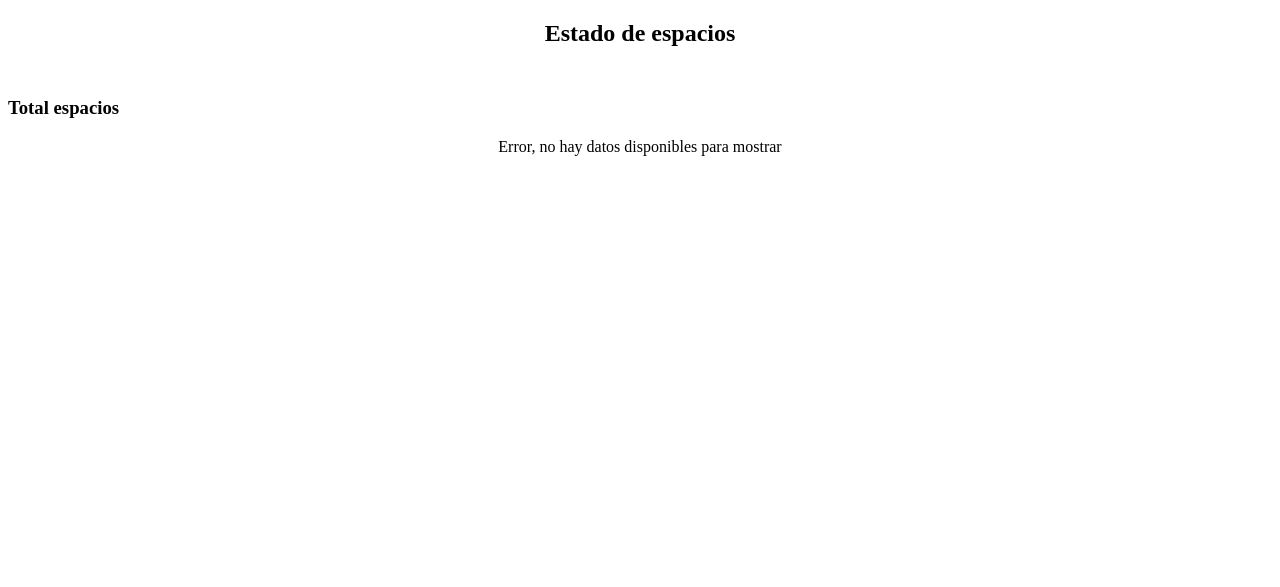
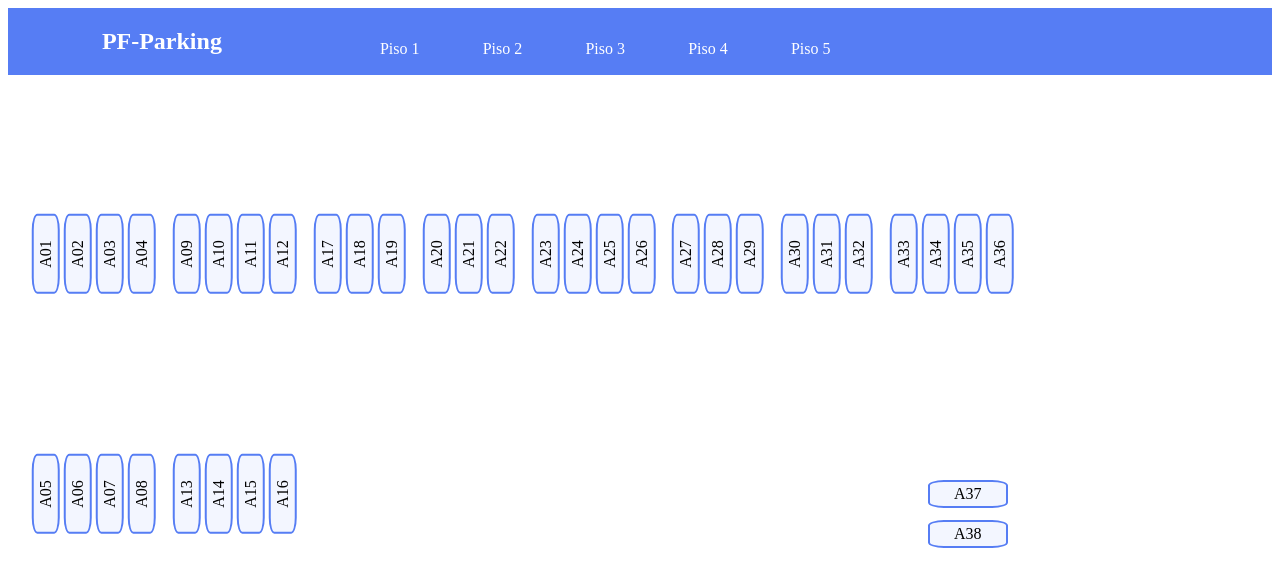
Before and after one commit to Rody21/Code, a Flask app: page / in a window 1280 px wide. Shown: the top 587 px of the page. Run offline with Flask 3, Linux system fonts and the light colour scheme; data that the repository does not hold is empty; some libraries are stand-ins or nearby versions.

Commit message:
Foot 1 ready

```diff
--- a/app/app.py
+++ b/app/app.py
@@ -11,7 +11,7 @@
 def actualizar_datos():
     conexion_MySQLdb = connectionBD()
     mycursor = conexion_MySQLdb.cursor(dictionary=True)
-    querySQL = SELECT_ORDER
+    querySQL = SELECT_FOOT1
     mycursor.execute(querySQL)
     data = mycursor.fetchall()
     total = mycursor.rowcount
@@ -23,7 +23,7 @@
 
 # Configuración de la tarea programada para actualizar datos cada 2 segundos
 scheduler = BackgroundScheduler()
-scheduler.add_job(actualizar_datos, 'interval', seconds=2)
+scheduler.add_job(actualizar_datos, 'interval', seconds=10)
 scheduler.start()
 
 # Ruta principal que muestra los datos almacenados en la configuración de la aplicación
@@ -31,12 +31,16 @@
 def inicio():
     data = app.config.get('dataParking', [])
     total = app.config.get('dataTotal', 0)
-    return render_template('index.html', dataParking=data, dataTotal=total)
+    return render_template('Foot1.html', dataParking=data, dataTotal=total)
 
 @app.route('/get_data')
 def get_data():
     data = app.config.get('dataParking', [])
     return jsonify(data)
+
+@app.route('/Page1')
+def otra_pagina():
+    return render_template("Foot1.html")
 
 # Manejo de errores 404
 @app.errorhandler(404)
--- /dev/null
+++ b/app/static/css/Parking.css
@@ -0,0 +1,230 @@
+body .container .Piso1 {
+    position: absolute;
+    display: flex;
+
+    width: 75.5px;
+    height: 24px;
+    transform: rotate(270deg);
+}
+
+body .container .Rot {
+    transform: rotate(0deg);
+}
+
+body .container .Park {
+    justify-content: center;
+    align-items: center;
+    flex-shrink: 0;
+    border-radius: 20%;
+    border: 2px solid #567DF4;
+    background-color: #F3F6FF;
+}
+
+
+body .container #A1 {
+    top: 30%;
+    left: 0.5%;
+}
+
+body .container #A2 {
+    top: 30%;
+    left: 3%;
+}
+
+body .container #A3 {
+    top: 30%;
+    left: 5.5%;
+}
+
+body .container #A4 {
+    top: 30%;
+    left: 8%;
+}
+
+body .container #A5 {
+    top: 60%;
+    left: 0.5%;
+}
+
+body .container #A6 {
+    top: 60%;
+    left: 3%;
+}
+
+body .container #A7 {
+    top: 60%;
+    left: 5.5%;
+}
+
+body .container #A8 {
+    top: 60%;
+    left: 8%;
+}
+
+body .container #A9 {
+    top: 30%;
+    left: 11.5%;
+}
+
+body .container #A10 {
+    top: 30%;
+    left: 14%;
+}
+
+body .container #A11 {
+    top: 30%;
+    left: 16.5%;
+}
+
+body .container #A12 {
+    top: 30%;
+    left: 19%;
+}
+
+body .container #A13 {
+    top: 60%;
+    left: 11.5%;
+}
+
+body .container #A14 {
+    top: 60%;
+    left: 14%;
+}
+
+body .container #A15 {
+    top: 60%;
+    left: 16.5%;
+}
+
+body .container #A16 {
+    top: 60%;
+    left: 19%;
+}
+
+body .container #A17 {
+    top: 30%;
+    left: 22.5%;
+}
+
+body .container #A18 {
+    top: 30%;
+    left: 25%;
+}
+
+body .container #A19 {
+    top: 30%;
+    left: 27.5%;
+}
+
+body .container #A20 {
+    top: 30%;
+    left: 31%;
+}
+
+body .container #A21 {
+    top: 30%;
+    left: 33.5%;
+}
+
+body .container #A22 {
+    top: 30%;
+    left: 36%;
+}
+
+body .container #A23 {
+    top: 30%;
+    left: 39.5%;
+}
+
+body .container #A24 {
+    top: 30%;
+    left: 42%;
+}
+
+body .container #A25 {
+    top: 30%;
+    left: 44.5%;
+}
+
+body .container #A26 {
+    top: 30%;
+    left: 47%;
+}
+
+body .container #A27 {
+    top: 30%;
+    left: 50.5%;
+}
+
+body .container #A28 {
+    top: 30%;
+    left: 53%;
+}
+
+body .container #A29 {
+    top: 30%;
+    left: 55.5%;
+}
+
+body .container #A30 {
+    top: 30%;
+    left: 59%;
+}
+
+body .container #A31 {
+    top: 30%;
+    left: 61.5%;
+}
+
+body .container #A32 {
+    top: 30%;
+    left: 64%;
+}
+
+body .container #A33 {
+    top: 30%;
+    left: 67.5%;
+}
+
+body .container #A34 {
+    top: 30%;
+    left: 70%;
+}
+
+body .container #A35 {
+    top: 30%;
+    left: 72.5%;
+}
+
+body .container #A36 {
+    top: 30%;
+    left: 75%;
+}
+
+body .container #A37 {
+    top: 60%;
+    left: 72.5%;
+}
+
+body .container #A38 {
+    top: 65%;
+    left: 72.5%;
+}
+
+body .container .Ocupado {
+    background-image: url(../img/car-pink.png);
+    background-position: center;
+    width: 75.5px;
+    height: 24px;
+    color: transparent;
+    /* background-color: pink; */
+    justify-content: center;
+    align-items: center;
+    flex-shrink: 0;
+    border-radius: 20%;
+    border: 2px solid #567DF4;
+}
+
+body .container .Desocupado {
+    background-image: none;
+}
--- a/app/static/css/layout.css
+++ b/app/static/css/layout.css
@@ -2,9 +2,29 @@
     background-color: white;
 }
 
-h2{
+header{
+    width: 100%;
+    height: 10%;
+    background-color: #567DF4;
+    text-align: center;
     display: flex;
+    flex-direction: row;
     justify-content: center;
-    margin-top: 20px;
-    margin-bottom: 50px;
 }
+
+header div{
+    margin: 0 2.5% 0 2.5%;
+    padding: 2.5% 0 0 0;
+}
+
+header a{
+    color: white;
+    text-decoration: none;
+}
+header #Icono{
+    margin-left: -25%;
+    margin-right: 10%;
+    margin-top: -2.5%;
+    padding: -2.5% 0 0 0;
+    color: white;
+}
--- /dev/null
+++ b/app/static/js/Foot1.js
@@ -0,0 +1,39 @@
+function Dfoot1() {
+  fetch("/get_data")
+    .then((response) => response.json())
+    .then((data) => {
+      const Espacios = document.getElementsByClassName("Piso1");
+
+      for (let i = 0; i < Espacios.length; i++) {
+        index_1 = data[i].valor;
+        console.log(Espacios[i]);
+        div_process = Espacios[i];
+        if (index_1 == 0) {
+          //Desocupado
+          if (div_process.classList.contains("Desocupado")) {
+            console.log("OK");
+          } else {
+            div_process.classList.remove("Ocupado");
+            div_process.classList.add("Desocupado", "Park");
+          }
+        } else {
+          //Ocupado
+          if (div_process.classList.contains("Ocupado")) {
+            console.log("Ya");
+          } else {
+            div_process.classList.remove("Desocupado", "Park");
+            div_process.classList.add("Ocupado");
+          }
+        }
+      }
+    })
+    .catch((error) => {
+      console.error("Error al obtener los datos:", error);
+    });
+}
+
+// Llama a la función para actualizar datos inicialmente
+Dfoot1();
+
+// Programa la actualización cada 1 segundos
+setInterval(Dfoot1, 1000);
--- a/app/static/js/online.js
+++ b/app/static/js/online.js
@@ -61,5 +61,5 @@
 // Llama a la función para actualizar datos inicialmente
 actualizarDatos();
 
-// Programa la actualización cada 0.1 segundos
-setInterval(actualizarDatos, 100);
+// Programa la actualización cada 1 segundos
+setInterval(actualizarDatos, 1000);
--- /dev/null
+++ b/app/templates/Foot1.html
@@ -0,0 +1,124 @@
+{% extends './layout.html' %}
+
+{% block tittle %}Foot1{% endblock %}
+
+{% block body %}
+<div class="container">
+    <div id="A1" class="Piso1 Park">
+        <p>A01</p>
+    </div>
+    <div id="A2" class="Piso1 Park">
+        <p>A02 </p>
+    </div>
+    <div id="A3" class="Piso1 Park">
+        <p>A03</p>
+    </div>
+    <div id="A4" class="Piso1 Park">
+        <p>A04</p>
+    </div>
+    <div id="A5" class="Piso1 Park">
+        <p>A05</p>
+    </div>
+    <div id="A6" class="Piso1 Park">
+        <p>A06</p>
+    </div>
+    <div id="A7" class="Piso1 Park">
+        <p>A07</p>
+    </div>
+    <div id="A8" class="Piso1 Park">
+        <p>A08</p>
+    </div>
+    <div id="A9" class="Piso1 Park">
+        <p>A09</p>
+    </div>
+    <div id="A10" class="Piso1 Park">
+        <p>A10</p>
+    </div>
+    <div id="A11" class="Piso1 Park">
+        <p>A11</p>
+    </div>
+    <div id="A12" class="Piso1 Park">
+        <p>A12</p>
+    </div>
+    <div id="A13" class="Piso1 Park">
+        <p>A13</p>
+    </div>
+    <div id="A14" class="Piso1 Park">
+        <P>A14</P>
+    </div>
+    <div id="A15" class="Piso1 Park">
+        <p>A15</p>
+    </div>
+    <div id="A16" class="Piso1 Park">
+        <p>A16</p>
+    </div>
+    <div id="A17" class="Piso1 Park">
+        <p>A17</p>
+    </div>
+    <div id="A18" class="Piso1 Park">
+        <p>A18</p>
+    </div>
+    <div id="A19" class="Piso1 Park">
+        <p>A19</p>
+    </div>
+    <div id="A20" class="Piso1 Park">
+        <p>A20</p>
+    </div>
+    <div id="A21" class="Piso1 Park">
+        <p>A21</p>
+    </div>
+    <div id="A22" class="Piso1 Park">
+        <p>A22</p>
+    </div>
+    <div id="A23" class="Piso1 Park">
+        <p>A23</p>
+    </div>
+    <div id="A24" class="Piso1 Park">
+        <p>A24</p>
+    </div>
+    <div id="A25" class="Piso1 Park">
+        <p>A25</p>
+    </div>
+    <div id="A26" class="Piso1 Park">
+        <p>A26</p>
+    </div>
+    <div id="A27" class="Piso1 Park">
+        <p>A27</p>
+    </div>
+    <div id="A28" class="Piso1 Park">
+        <p>A28</p>
+    </div>
+    <div id="A29" class="Piso1 Park">
+        <p>A29</p>
+    </div>
+    <div id="A30" class="Piso1 Park">
+        <p>A30</p>
+    </div>
+    <div id="A31" class="Piso1 Park">
+        <p>A31</p>
+    </div>
+    <div id="A32" class="Piso1 Park">
+        <p>A32</p>
+    </div>
+    <div id="A33" class="Piso1 Park">
+        <p>A33</p>
+    </div>
+    <div id="A34" class="Piso1 Park">
+        <p>A34</p>
+    </div>
+    <div id="A35" class="Piso1 Park">
+        <p>A35</p>
+    </div>
+    <div id="A36" class="Piso1 Park">
+        <p>A36</p>
+    </div>
+    <div id="A37" class="Piso1 Park Rot">
+        <p>A37</p>
+    </div>
+    <div id="A38" class="Piso1 Park Rot">
+        <p>A38</p>
+    </div>
+</div>
+
+<script src="{{ url_for('static', filename='js/Foot1.js') }}"></script>
+{% endblock %}
--- a/app/templates/index.html
+++ b/app/templates/index.html
@@ -12,6 +12,12 @@
     </div>
 </div>
 
+<div class="row">
+    <div class="text-center">
+        <a href="/Page1">Ir a otra página</a>
+    </div>
+</div>
+
 <div>
     <h3>Total espacios</h3>
     <span id="total">
@@ -20,4 +26,5 @@
 <div class="row">
     <div id="data-container"></div> <!-- Aquí se mostrarán los datos procesados -->
 </div>
+<script src="{{ url_for('static', filename='js/online.js') }}"></script>
 {% endblock %}
--- a/app/templates/layout.html
+++ b/app/templates/layout.html
@@ -1,16 +1,41 @@
 <!DOCTYPE html>
 <html lang="en">
+
 <head>
     <meta charset="UTF-8">
     <meta name="viewport" content="width=device-width, initial-scale=1.0">
     <title>{% block tittle %} {% endblock %}</title>
     <link rel="stylesheet" href="{{ url_for('static', filename='css/layout.css') }}">
+    <link rel="stylesheet" href="{{ url_for('static', filename='css/Parking.css') }}">
     <script src="https://cdnjs.cloudflare.com/ajax/libs/socket.io/4.0.1/socket.io.js"></script>
 </head>
+
+<header>
+    <div id="Icono">
+        <h2>PF-Parking</h2>
+    </div>
+
+    <div>
+        <a href="/Page1">Piso 1</a>
+    </div>
+    <div>
+        <a href="/Page2">Piso 2</a>
+    </div>
+    <div>
+        <a href="/Page3">Piso 3</a>
+    </div>
+    <div>
+        <a href="/Page4">Piso 4</a>
+    </div>
+    <div>
+        <a href="/Page5">Piso 5</a>
+    </div>
+</header>
+
 <body>
     {% block body %}
     {% endblock %}
     <script src="{{ url_for('static', filename='js/layout.js') }}"></script>
-    <script src="{{ url_for('static', filename='js/online.js') }}"></script>
 </body>
+
 </html>
```
Also changed, not shown: app/static/img/car-pink.png (added), app/static/img/descargar.jpg (added).
